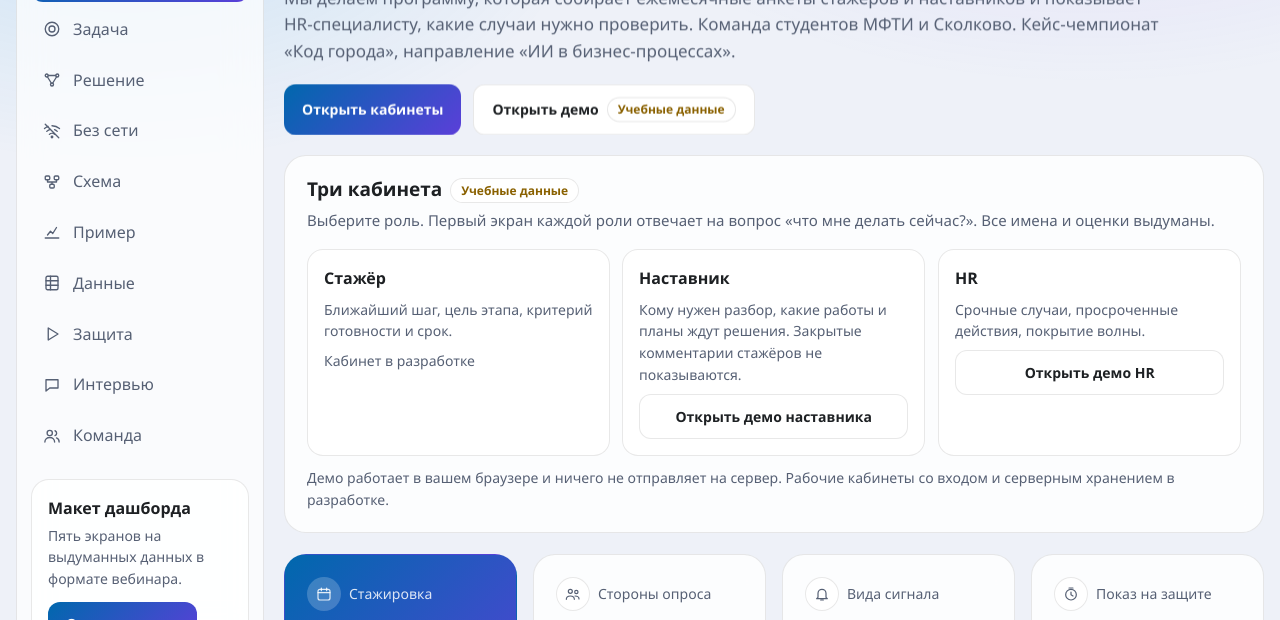
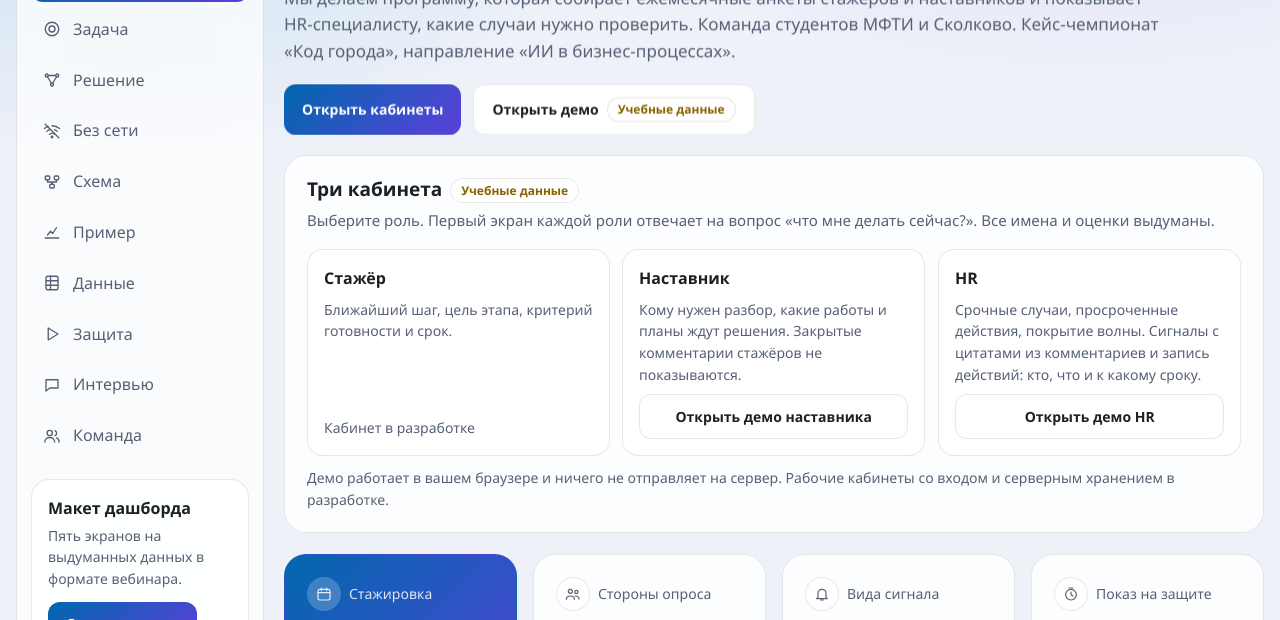
Before and after one commit to Qurena/mgts-code-of-the-city, a plain HTML site: page docs/index.html in a window 1280 px wide. Shown: the part 136-756 px from the top of the page. Drawn offline with Linux system fonts and the light colour scheme.

Commit message:
Сайт: текст в карточке HR, кнопки в карточках кабинетов на одном уровне
Co-Authored-By: Claude Sonnet 5.5 <noreply@anthropic.com>

```diff
--- a/docs/index.html
+++ b/docs/index.html
@@ -60,7 +60,7 @@ body{overflow-x:clip}
 .js .rv.in{opacity:1;transform:none}
 @media (prefers-reduced-motion:reduce){.js .rv{opacity:1;transform:none;transition:none}}
 .roles{display:grid;grid-template-columns:repeat(3,minmax(0,1fr));gap:12px;margin:0;padding:0;list-style:none}
-.roles li{padding:16px;border-radius:16px;background:var(--card-hi);border:1px solid var(--line);display:grid;gap:8px;align-content:start}
+.roles li{padding:16px;border-radius:16px;background:var(--card-hi);border:1px solid var(--line);display:grid;gap:8px;grid-template-rows:auto 1fr auto}
 .roles b{font-family:var(--font-head);font-size:16px}
 .roles span.d{color:var(--muted);font-size:14px}
 .roles .soon{color:var(--muted);font-size:14px}
@@ -218,7 +218,7 @@ footer{color:var(--muted);font-size:14px;padding:4px 8px 0}
     <ul class="roles">
       <li><b>Стажёр</b><span class="d">Ближайший шаг, цель этапа, критерий готовности и срок.</span><span class="soon">Кабинет в разработке</span></li>
       <li><b>Наставник</b><span class="d">Кому нужен разбор, какие работы и планы ждут решения. Закрытые комментарии стажёров не показываются.</span><a class="btn ghost" href="dashboard-prototype.html#mentor/1">Открыть демо наставника</a></li>
-      <li><b>HR</b><span class="d">Срочные случаи, просроченные действия, покрытие волны.</span><a class="btn ghost" href="dashboard-prototype.html#queue">Открыть демо HR</a></li>
+      <li><b>HR</b><span class="d">Срочные случаи, просроченные действия, покрытие волны. Сигналы с цитатами из комментариев и запись действий: кто, что и к какому сроку.</span><a class="btn ghost" href="dashboard-prototype.html#queue">Открыть демо HR</a></li>
     </ul>
     <p class="note">Демо работает в вашем браузере и ничего не отправляет на сервер. Рабочие кабинеты со входом и серверным хранением в разработке.</p>
   </section>
```
